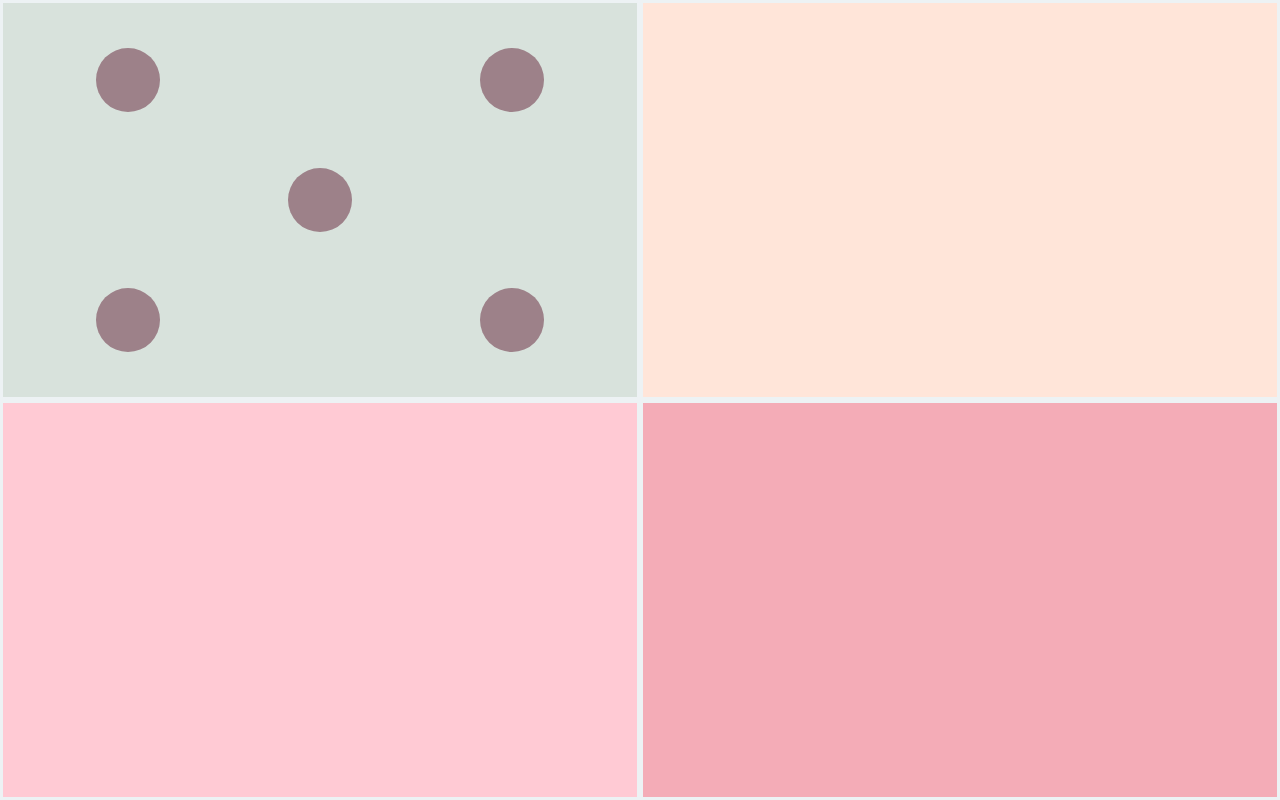
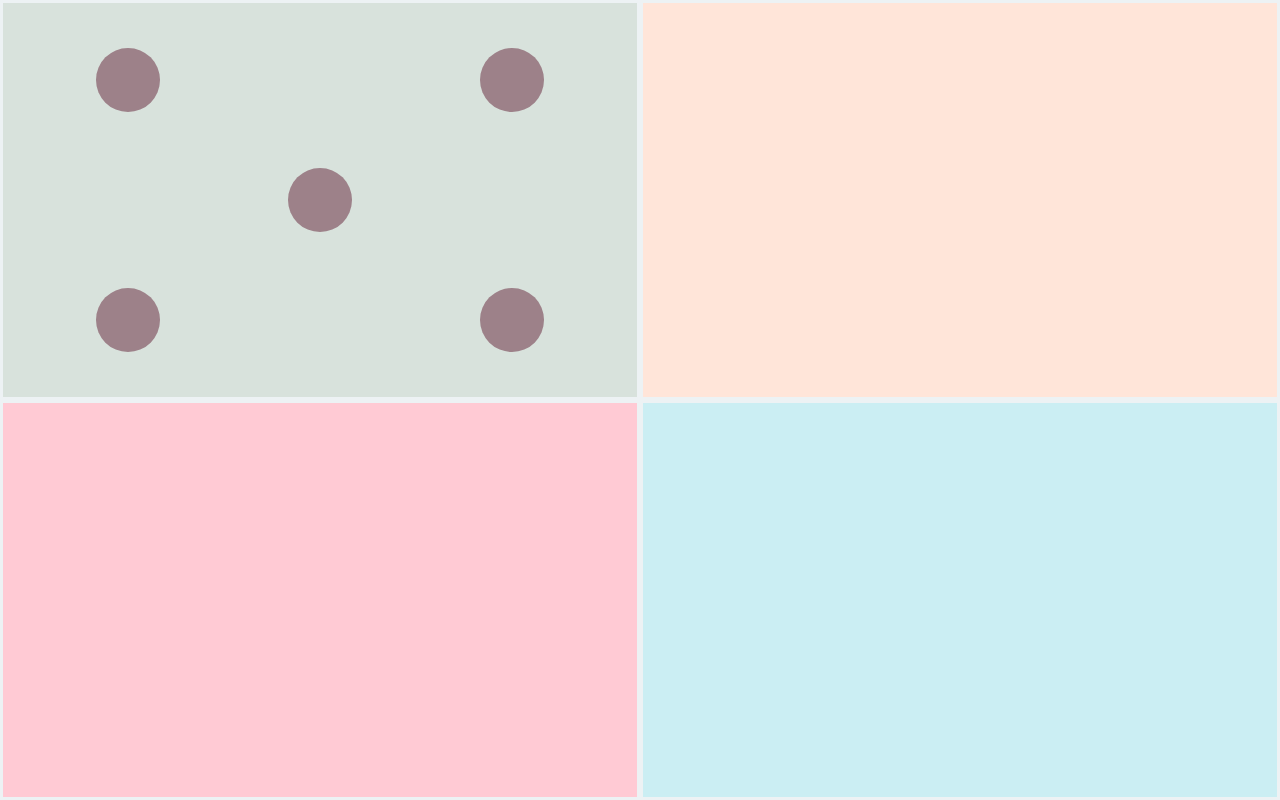
Before and after one commit to Quermz/adappt, a React (Create React App) app: page / in a window 1280 px wide. Built offline with nearby package versions, Linux system fonts and the light colour scheme.

Commit message:
update readme

```diff
--- a/src/App.css
+++ b/src/App.css
@@ -35,5 +35,5 @@ body {
 }
 
 .bottomRight {
-  background-color: #f4acb7;
+  background-color: #cbeef3;
 }
--- a/src/components/Shape.tsx
+++ b/src/components/Shape.tsx
@@ -8,9 +8,11 @@ interface shapeCoordinates {
 
 function Shape(props: shapeCoordinates) {
   let [coordinates, setCoordinates] = useState([props.x, props.y]);
+
   function asPercentage(value: Number) {
     return value.toString() + "%";
   }
+  //Change shape based on coordinates
   function findShapeType() {
     let [x, y] = [...coordinates];
     if (x >= 50 && y > 50) {
@@ -22,6 +24,7 @@ function Shape(props: shapeCoordinates) {
     }
     return "circle";
   }
+
   function handleDrag(e: React.DragEvent<HTMLDivElement>) {
     console.log(e);
     let x = checkBounds((e.pageX / window.innerWidth) * 100);
@@ -31,6 +34,7 @@ function Shape(props: shapeCoordinates) {
     setCoordinates([x, y]);
   }
 
+  //Ensure user does not move shape completely out of view
   function checkBounds(coordinate: number) {
     if (coordinate > 100) {
       return 100;
```
Also changed, not shown: 2 other files (tests, documents, lock files or other folders).
